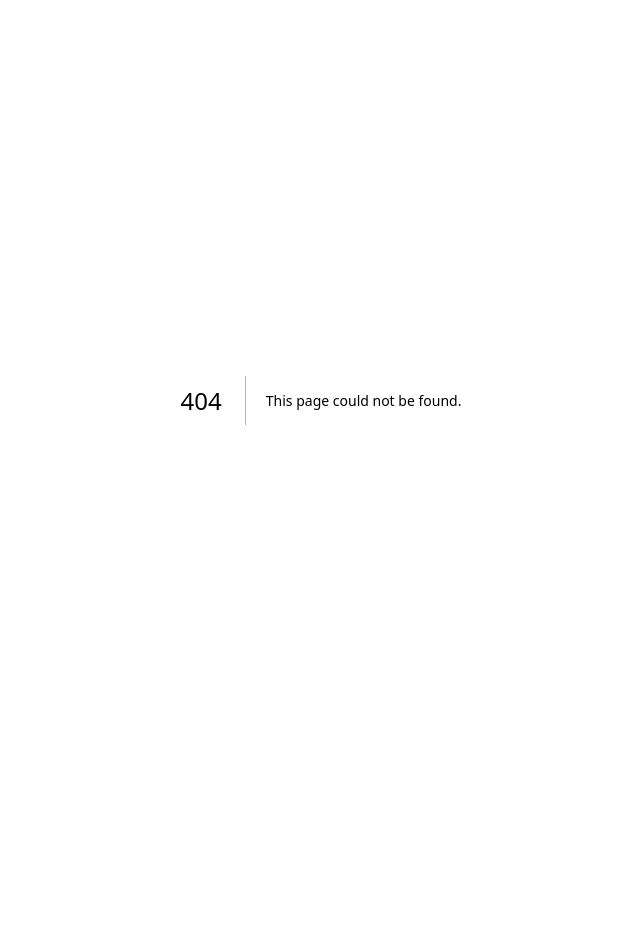
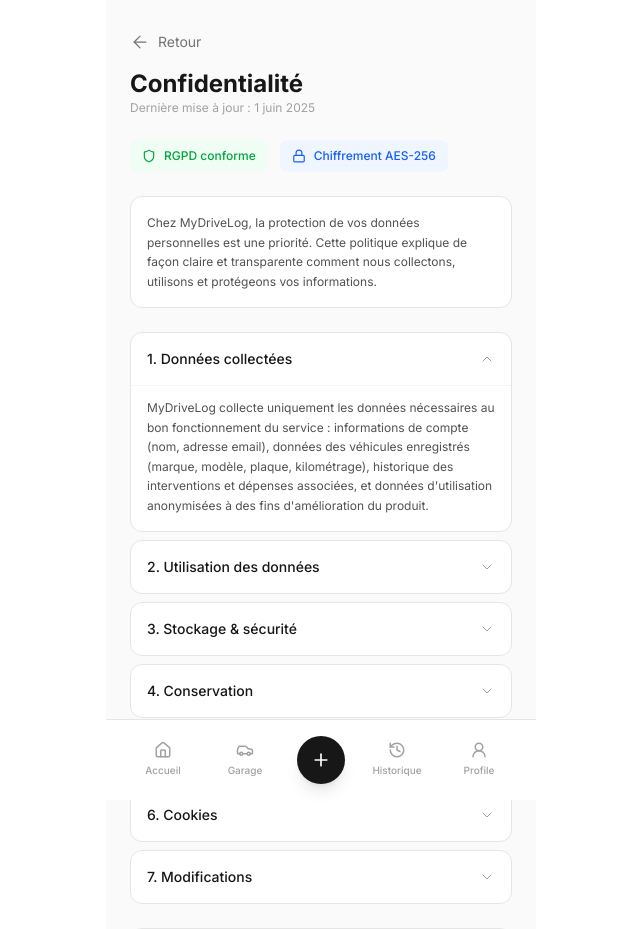
Before and after one commit to FlytziTv/MyDriveLog, a Next.js app: page /privacy in a window 1280 px wide. Before the commit this address had no page. Shown: the top 929 px of the page, without its empty margins (319-959 px from the left). Before the commit the page ends 800 px from the top, so only its background shows below. Built offline with nearby package versions, Linux system fonts and the light colour scheme.

Commit message:
feat: ajouter la page de confidentialité et les questions associées pour la conformité RGPD

```diff
--- a/app/(app)/profile/page.tsx
+++ b/app/(app)/profile/page.tsx
@@ -3,6 +3,7 @@ import {
   SectionItem,
   SectionItemIcon,
 } from "@/components/profile/Sections";
+import Link from "next/link";
 import { StatProfile } from "@/components/profile/StatsCard";
 import { ChevronRight, User, Bell, SettingsIcon, Zap } from "lucide-react";
 
@@ -18,9 +19,9 @@ const params = [
 ];
 
 const helps = [
-  { title: "Centre d'aide" },
-  { title: "Contactez-nous" },
-  { title: "Confidentialité" },
+  { title: "Centre d'aide", href: "/help" },
+  { title: "Contactez-nous", href: "/contact" },
+  { title: "Confidentialité", href: "/privacy" },
 ];
 
 export default function ProfilePage() {
@@ -72,7 +73,9 @@ export default function ProfilePage() {
       {/* Sections Helps */}
       <SectionProfile title="Aide">
         {helps.map((help, index) => (
-          <SectionItem key={index} title={help.title} />
+          <Link href={help.href} key={index}>
+            <SectionItem title={help.title} />
+          </Link>
         ))}
       </SectionProfile>
 
--- /dev/null
+++ b/app/(support)/layout.tsx
@@ -0,0 +1,14 @@
+import NavBar from "@/components/layout/NavBar";
+
+export default function AppLayout({
+  children,
+}: Readonly<{
+  children: React.ReactNode;
+}>) {
+  return (
+    <main className="w-full max-w-[430px] mx-auto min-h-screen pb-24 px-6 py-8 relative bg-[#FAFAFA] overflow-hidden flex flex-col gap-6">
+      {children}
+      <NavBar />
+    </main>
+  );
+}
--- /dev/null
+++ b/app/(support)/privacy/page.tsx
@@ -0,0 +1,134 @@
+"use client";
+
+import { useState } from "react";
+import Link from "next/link";
+import { ArrowLeft, Shield, Lock, ChevronDown } from "lucide-react";
+import { question_privacy } from "@/lib/privacy";
+
+const badges = [
+  {
+    icon: Shield,
+    label: "RGPD conforme",
+    color: "text-green-600 bg-green-50",
+  },
+  {
+    icon: Lock,
+    label: "Chiffrement AES-256",
+    color: "text-blue-600 bg-blue-50",
+  },
+];
+
+export default function Privacy() {
+  const [openPrivacySection, setOpenPrivacySection] = useState<number | null>(
+    0,
+  );
+  const openSection = openPrivacySection;
+  const setOpenSection = setOpenPrivacySection;
+
+  return (
+    <>
+      <div className="flex flex-col gap-4">
+        <Link
+          href="/profile"
+          className="flex items-center gap-2 text-neutral-500"
+        >
+          <ArrowLeft className="w-5 h-5" strokeWidth={1.5} />
+          <span className="text-sm">Retour</span>
+        </Link>
+
+        <div className="flex flex-col gap-0">
+          <h2 className="text-2xl font-bold text-neutral-900">
+            Confidentialité
+          </h2>
+          <p className="text-xs text-neutral-400">
+            Dernière mise à jour : 1 juin 2025
+          </p>
+        </div>
+      </div>
+
+      {/* Badges */}
+      <div className="flex gap-3">
+        {badges.map((item, i) => {
+          const Icon = item.icon;
+          return (
+            <div
+              key={i}
+              className={`flex items-center gap-2 px-3 py-2 rounded-lg ${item.color.split(" ")[1]}`}
+            >
+              <Icon
+                className={`w-3.5 h-3.5 ${item.color.split(" ")[0]}`}
+                strokeWidth={2}
+              />
+              <span
+                className={`text-xs font-medium ${item.color.split(" ")[0]}`}
+              >
+                {item.label}
+              </span>
+            </div>
+          );
+        })}
+      </div>
+
+      {/* Content */}
+      <div className="bg-white border border-neutral-200 rounded-xl p-4">
+        <p className="text-xs text-neutral-600 leading-relaxed">
+          Chez MyDriveLog, la protection de vos données personnelles est une
+          priorité. Cette politique explique de façon claire et transparente
+          comment nous collectons, utilisons et protégeons vos informations.
+        </p>
+      </div>
+
+      {/* Questions */}
+      <div className="flex flex-col gap-2">
+        {question_privacy.map((section, i) => {
+          const open = openSection === i;
+          return (
+            <div
+              key={i}
+              className="bg-white border border-neutral-200 rounded-xl overflow-hidden"
+            >
+              <button
+                onClick={() => setOpenSection(open ? null : i)}
+                className="w-full p-4 flex items-center gap-3 text-left"
+              >
+                <p className="flex-1 text-sm font-medium text-neutral-900">
+                  {section.title}
+                </p>
+                <ChevronDown
+                  className={`w-4 h-4 text-neutral-400 shrink-0 transition-transform ${open ? "rotate-180" : ""}`}
+                  strokeWidth={1.5}
+                />
+              </button>
+              {open && (
+                <div className="px-4 pb-4 border-t border-neutral-100">
+                  <p className="text-xs text-neutral-600 leading-relaxed pt-3">
+                    {section.content}
+                  </p>
+                </div>
+              )}
+            </div>
+          );
+        })}
+      </div>
+
+      {/* Contact */}
+      <div className="bg-white border border-neutral-200 rounded-xl p-5 flex flex-col gap-4">
+        <div className="flex flex-col gap-1">
+          <p className="text-sm font-semibold text-neutral-900">
+            Questions sur vos données ?
+          </p>
+          <p className="text-xs text-neutral-500">
+            Notre délégué à la protection des données est disponible pour toute
+            question.
+          </p>
+        </div>
+        <Link
+          href="/contact"
+          className="h-9 px-4 w-fit flex items-center justify-center bg-neutral-900 text-white rounded-lg text-xs font-medium"
+        >
+          Contacter notre DPO
+        </Link>
+      </div>
+    </>
+  );
+}
--- /dev/null
+++ b/lib/privacy.ts
@@ -0,0 +1,37 @@
+export const question_privacy = [
+  {
+    title: "1. Données collectées",
+    content:
+      "MyDriveLog collecte uniquement les données nécessaires au bon fonctionnement du service : informations de compte (nom, adresse email), données des véhicules enregistrés (marque, modèle, plaque, kilométrage), historique des interventions et dépenses associées, et données d'utilisation anonymisées à des fins d'amélioration du produit.",
+  },
+  {
+    title: "2. Utilisation des données",
+    content:
+      "Vos données sont utilisées exclusivement pour fournir et améliorer le service MyDriveLog. Nous ne vendons, ne louons, ni ne partageons vos données personnelles avec des tiers à des fins commerciales. Les données agrégées et anonymisées peuvent être utilisées à des fins statistiques.",
+  },
+  {
+    title: "3. Stockage & sécurité",
+    content:
+      "Toutes vos données sont stockées sur des serveurs sécurisés hébergés dans l'Union Européenne. Nous appliquons des mesures de sécurité conformes aux standards de l'industrie : chiffrement AES-256 au repos, TLS 1.3 en transit, et accès strictement contrôlé par authentification multi-facteurs.",
+  },
+  {
+    title: "4. Conservation",
+    content:
+      "Vos données sont conservées tant que votre compte est actif. En cas de suppression de compte, l'ensemble de vos données est définitivement effacé sous 30 jours, sauf obligation légale contraire.",
+  },
+  {
+    title: "5. Vos droits (RGPD)",
+    content:
+      "Conformément au Règlement Général sur la Protection des Données, vous disposez d'un droit d'accès, de rectification, d'effacement, de portabilité, d'opposition et de limitation du traitement. Pour exercer ces droits, contactez-nous à privacy@mydrivelog.app.",
+  },
+  {
+    title: "6. Cookies",
+    content:
+      "MyDriveLog utilise uniquement des cookies techniques strictement nécessaires au fonctionnement de l'application (session, préférences). Aucun cookie publicitaire ou de traçage n'est utilisé.",
+  },
+  {
+    title: "7. Modifications",
+    content:
+      "Toute modification de cette politique sera notifiée via l'application avec un préavis d'au moins 30 jours. La date de dernière mise à jour est indiquée ci-dessous.",
+  },
+];
```
